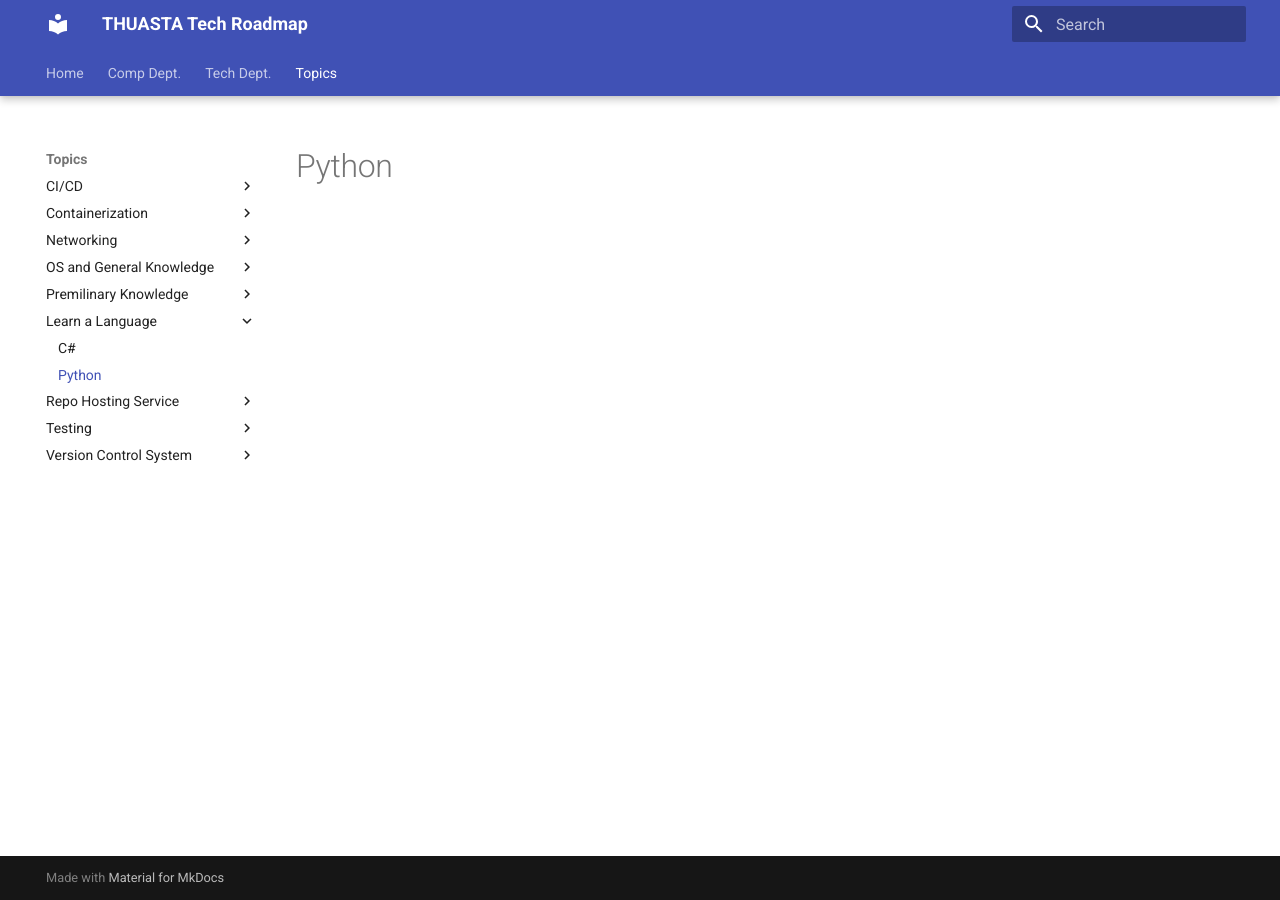
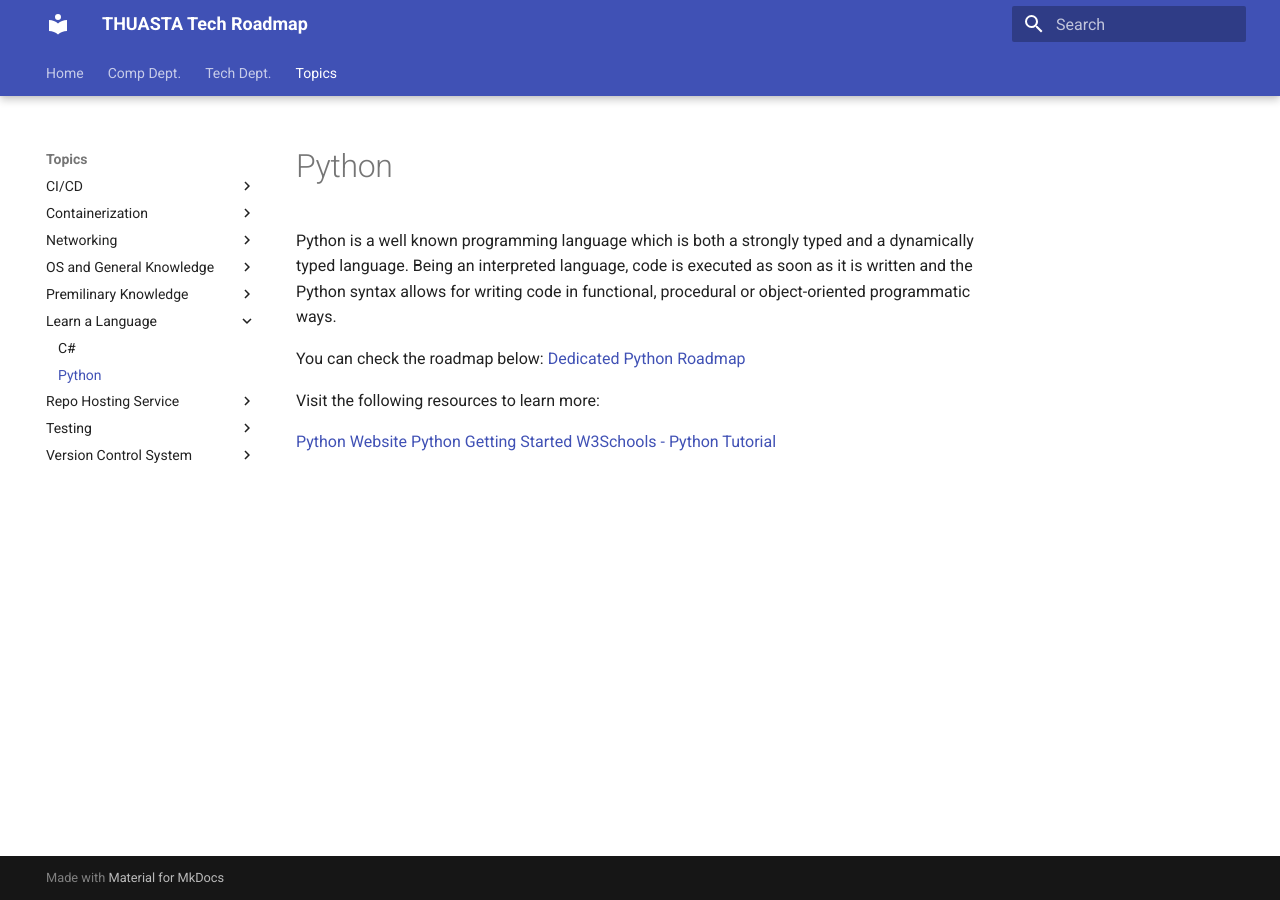
Before and after one commit to THUASTA/TechRoadmap, an MkDocs documentation site: the page built from docs/prog_lang/python.md, in a window 1280 px wide. Built offline with MkDocs 1.6.1 and Material for MkDocs 9.7.7, drawn with Linux system fonts in a browser that asks for light colours.

Commit message:
add description of C# and python

```diff
--- a/docs/prog_lang/python.md
+++ b/docs/prog_lang/python.md
@@ -1 +1,12 @@
 # Python
+
+Python is a well known programming language which is both a strongly typed and a dynamically typed language. Being an interpreted language, code is executed as soon as it is written and the Python syntax allows for writing code in functional, procedural or object-oriented programmatic ways.
+
+You can check the roadmap below: [Dedicated Python Roadmap](https://roadmap.sh/python)
+
+
+Visit the following resources to learn more:
+
+[Python Website](https://www.python.org/)
+[Python Getting Started](https://www.python.org/about/gettingstarted/)
+[W3Schools - Python Tutorial](https://www.w3schools.com/python/)
```
Also changed, not shown: docs/dept/comp.md (+3 -0 lines), docs/prog_lang/csharp.md (+9 -0 lines).
